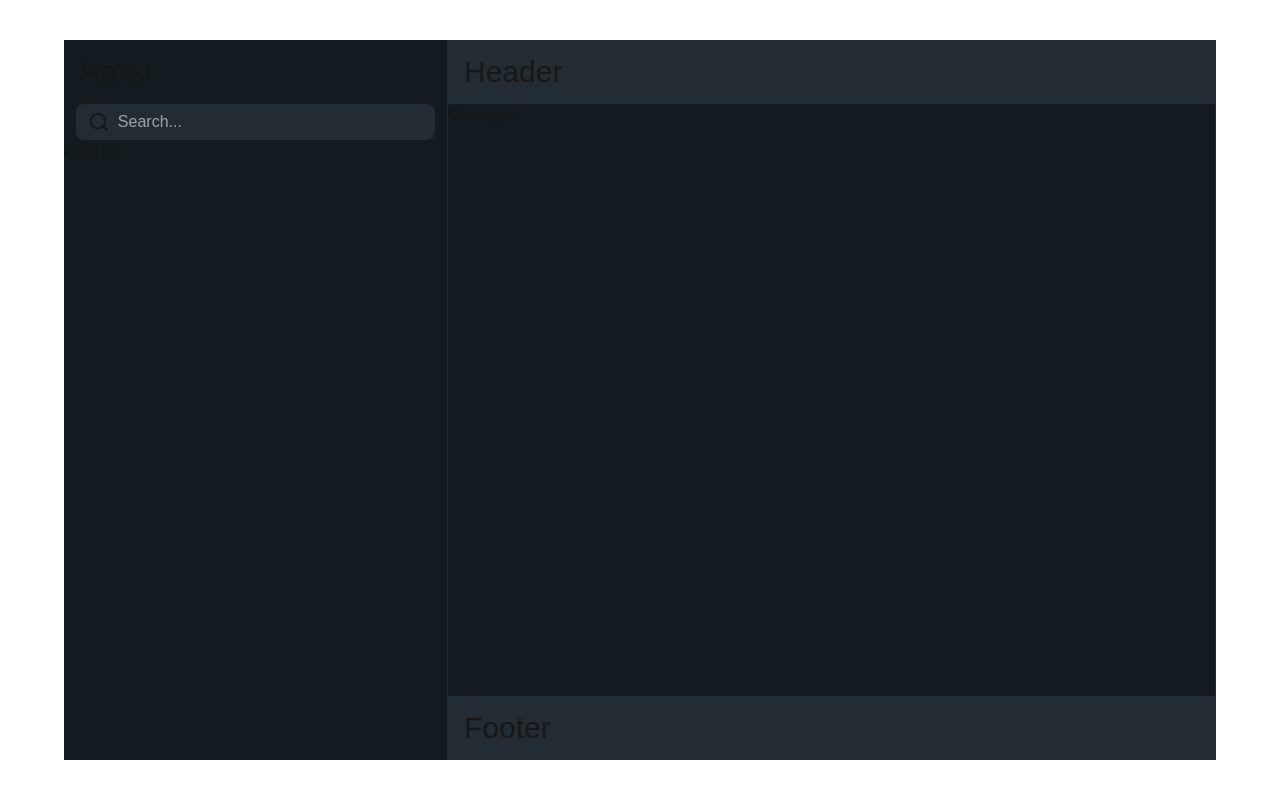
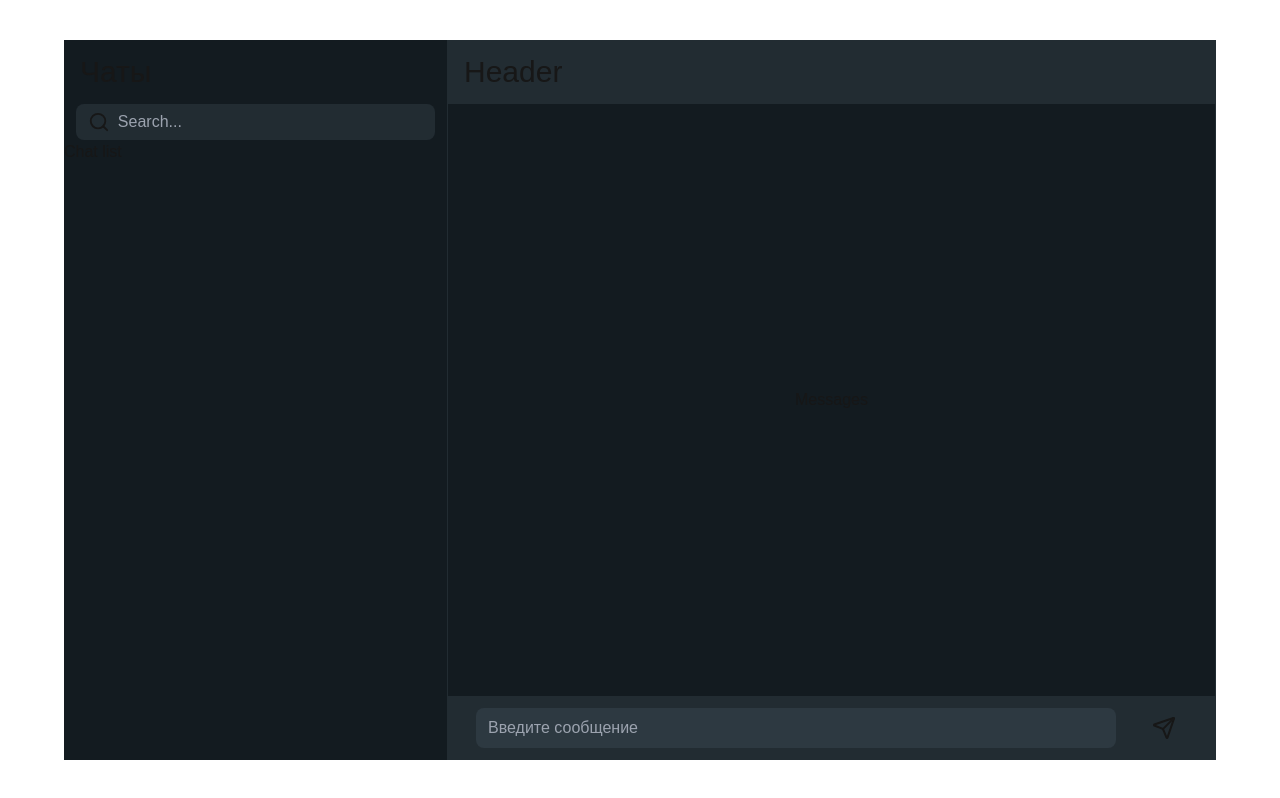
Before and after one commit to Vadim700/greenAPI, a Next.js app: page / in a window 1280 px wide. Built offline with nearby package versions, Linux system fonts and the light colour scheme.

Commit message:
added footer ui

```diff
--- a/components/shared/Aside.tsx
+++ b/components/shared/Aside.tsx
@@ -11,7 +11,7 @@ export const Aside: React.FC<Props> = ({ className }) => {
   return (
     <aside className={cn(className, 'border-r border-accentbg  bg-asidebg')}>
       <header className="flex items-center px-4 h-16 text-3xl">Чаты</header>
-      <Label>
+      <Label className=' bg-accentbg'>
         <Search />
         <SearchInput placeholder='Search...'/>
       </Label>
--- a/components/shared/ChatBody.tsx
+++ b/components/shared/ChatBody.tsx
@@ -7,7 +7,7 @@ interface Props {
 
 export const ChatBody: React.FC<Props> = ({ className }) => {
   return (
-    <div className={cn(className, 'border-r border-accentbg bg-asidebg')}>
+    <div className={cn(className, 'grid place-content-center border-r border-accentbg bg-asidebg')}>
       Messages
     </div>
   );
--- a/components/shared/Footer.tsx
+++ b/components/shared/Footer.tsx
@@ -1,11 +1,16 @@
 import { cn } from '@/lib/utils';
 import React from 'react';
+import { MessageForm } from '../ui/MessageInput';
 
 interface Props {
   className?: string;
 }
 
 export const Footer: React.FC<Props> = ({ className }) => {
+  const sendMessage = async (values: unknown) => {
+    'use server';
+    console.log(values);
+  };
   return (
     <footer
       className={cn(
@@ -13,7 +18,7 @@ export const Footer: React.FC<Props> = ({ className }) => {
         'flex items-center py-2.5 px-4 min-h-[64px] bg-accentbg text-3xl',
       )}
     >
-      Footer
+      <MessageForm placeholder="Введите сообщение" sendMessage={sendMessage} />
     </footer>
   );
 };
--- a/components/ui/Label.tsx
+++ b/components/ui/Label.tsx
@@ -9,7 +9,10 @@ interface Props {
 export const Label: React.FC<Props> = ({ className, children }) => {
   return (
     <label
-      className={cn(className, 'flex items-center gap-2 min-h-9 px-3 mx-3 rounded-lg bg-accentbg')}
+      className={cn(
+        'flex items-center gap-2 min-h-9 px-3 mx-3 rounded-lg',
+        className,
+      )}
     >
       {children}
     </label>
--- /dev/null
+++ b/components/ui/MessageInput.tsx
@@ -0,0 +1,82 @@
+'use client';
+import { cn } from '@/lib/utils';
+import { z } from 'zod';
+import { zodResolver } from '@hookform/resolvers/zod';
+import { useForm } from 'react-hook-form';
+import { Label } from './Label';
+import { useState } from 'react';
+import { Loader, Send } from 'lucide-react';
+
+interface Props {
+  className?: string;
+  placeholder?: string;
+  sendMessage: (values: { message: string }) => Promise<void>;
+}
+
+export const MessageForm: React.FC<Props> = ({
+  className,
+  placeholder,
+  sendMessage,
+}) => {
+  const [rowsSum, setRowsSum] = useState(1);
+  const [isSending, setIsSending] = useState(false);
+  const messageFormSchema = z.object({
+    message: z.string().trim().min(1, { message: 'Хотябы один символ' }),
+  });
+
+  type MessageForm = z.infer<typeof messageFormSchema>;
+
+  const form = useForm<MessageForm>({
+    resolver: zodResolver(messageFormSchema),
+    defaultValues: {
+      message: '',
+    },
+  });
+
+  const onSubmit = async (values: MessageForm) => {
+    setIsSending(true);
+    try {
+      await sendMessage(values);
+    } catch (e) {
+      console.log(e, 'Не получилось отправить сообщение');
+    } finally {
+      form.reset();
+      setIsSending(false);
+    }
+  };
+
+  const handleKeyDown = (e: React.KeyboardEvent<HTMLTextAreaElement>) => {
+    if (e.key === 'Enter') {
+      if (e.shiftKey) {
+        setRowsSum((rows) => Math.min(rows + 1, 6));
+        return;
+      } else {
+        e.preventDefault();
+        setRowsSum(1);
+        form.handleSubmit(onSubmit)();
+      }
+    }
+  };
+
+  return (
+    <form
+      onSubmit={form.handleSubmit(onSubmit)}
+      className={cn('w-full flex justify-between gap-6 pr-6', className)}
+    >
+      <Label className="bg-actionbg min-h-10 w-full">
+        <textarea
+          {...form.register('message')}
+          className={cn(
+            'w-full bg-transparent border-0 outline-none text-base resize-none',
+          )}
+          placeholder={placeholder}
+          rows={rowsSum}
+          onKeyDown={handleKeyDown}
+        />
+      </Label>
+      <button type="submit" className="">
+        {isSending ? <Loader className="animate-spin" /> : <Send />}
+      </button>
+    </form>
+  );
+};
--- a/package.json
+++ b/package.json
@@ -9,13 +9,16 @@
     "lint": "next lint"
   },
   "dependencies": {
+    "@hookform/resolvers": "^3.10.0",
     "clsx": "^2.1.1",
     "lucide-react": "^0.474.0",
     "next": "15.1.6",
     "react": "^19.0.0",
     "react-dom": "^19.0.0",
+    "react-hook-form": "^7.54.2",
     "react-use": "^17.6.0",
-    "tailwind-merge": "^2.6.0"
+    "tailwind-merge": "^2.6.0",
+    "zod": "^3.24.1"
   },
   "devDependencies": {
     "@eslint/eslintrc": "^3",
```
Also changed, not shown: 1 other file (tests, documents, lock files or other folders).
